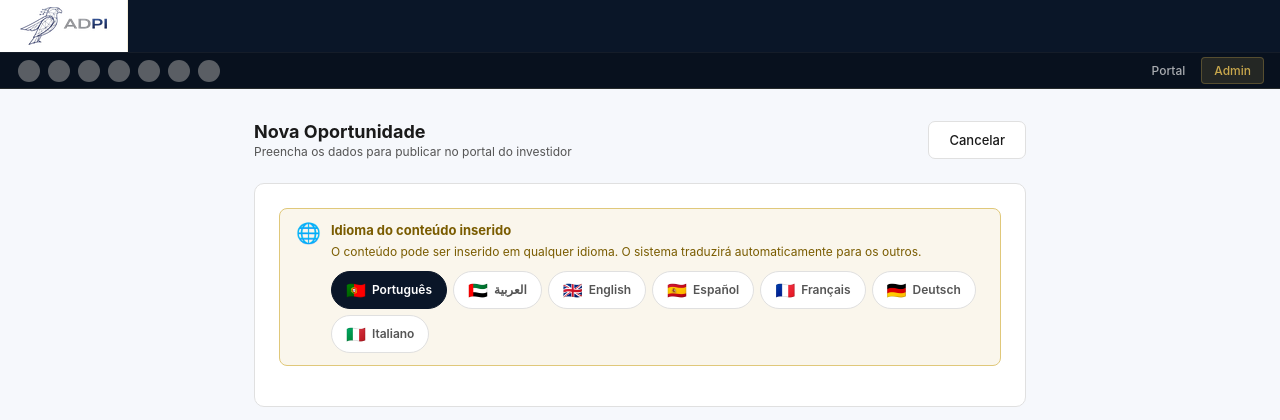
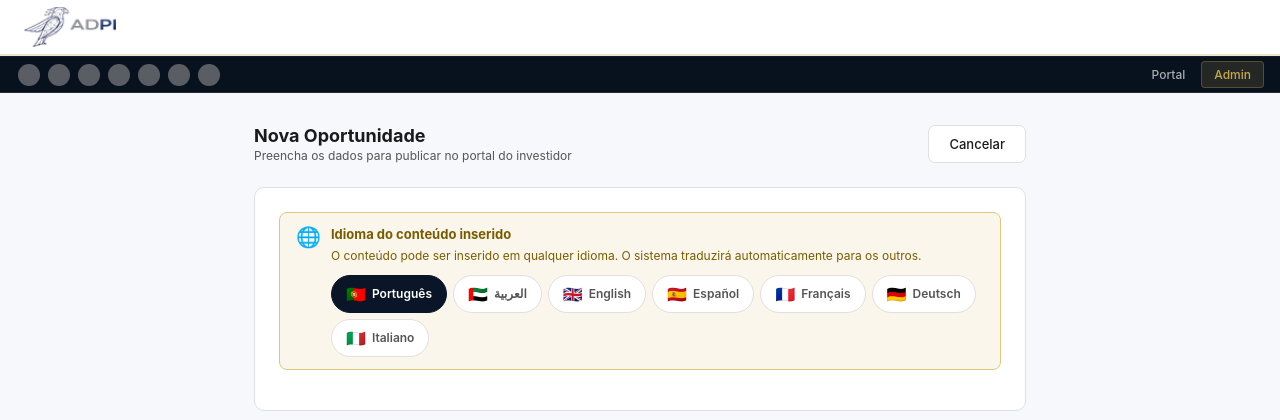
Before and after one commit to rmlcso-cmyk/adpi-invest, a Flask app: page /admin/nova in a window 1280 px wide. Shown: the top 420 px of the page. Run offline with Flask 3, Linux system fonts and the light colour scheme; the visitor is signed in with stand-in values (Sample User, id 1); grey boxes are pictures that could not be loaded.

Commit message:
Add files via upload

```diff
--- a/templates/base.html
+++ b/templates/base.html
@@ -15,16 +15,16 @@ a{text-decoration:none;color:inherit}
 
 /* Linha 1: Logo (fundo branco) + à direita nada */
 .topbar-row1{
-  display:flex;align-items:stretch;height:52px;
+  display:flex;align-items:center;height:56px;
+  background:#fff;
+  padding:0 1.5rem;
+  border-bottom:2px solid rgba(201,168,76,0.3);
 }
 .topbar-logo-wrap{
-  background:#fff;
-  padding:6px 20px;
   display:flex;align-items:center;
-  border-right:1px solid rgba(201,168,76,0.2);
-  flex-shrink:0;
+  text-decoration:none;
 }
-.topbar-logo-wrap img{height:38px;width:auto;display:block}
+.topbar-logo-wrap img{height:40px;width:auto;display:block}
 .topbar-row1-right{flex:1}
 
 /* Linha 2: Bandeiras (esquerda) + Portal/Admin (direita, mesmo nível) */
@@ -76,7 +76,6 @@ a{text-decoration:none;color:inherit}
     <a href="/" class="topbar-logo-wrap">
       <img src="/static/adpi-logo-nav.png" alt="ADPI"/>
     </a>
-    <div class="topbar-row1-right"></div>
   </div>
   <div class="topbar-row2">
     <div class="lang-bar">
```
